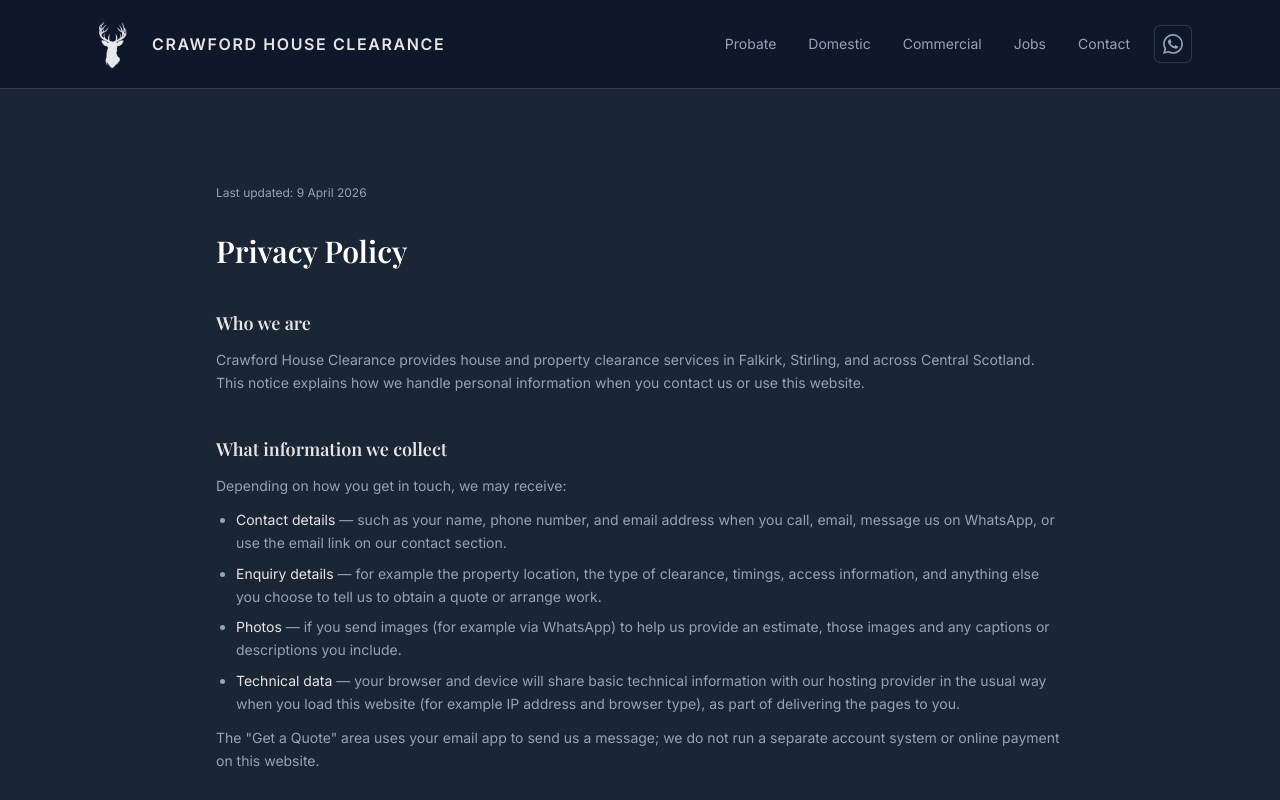
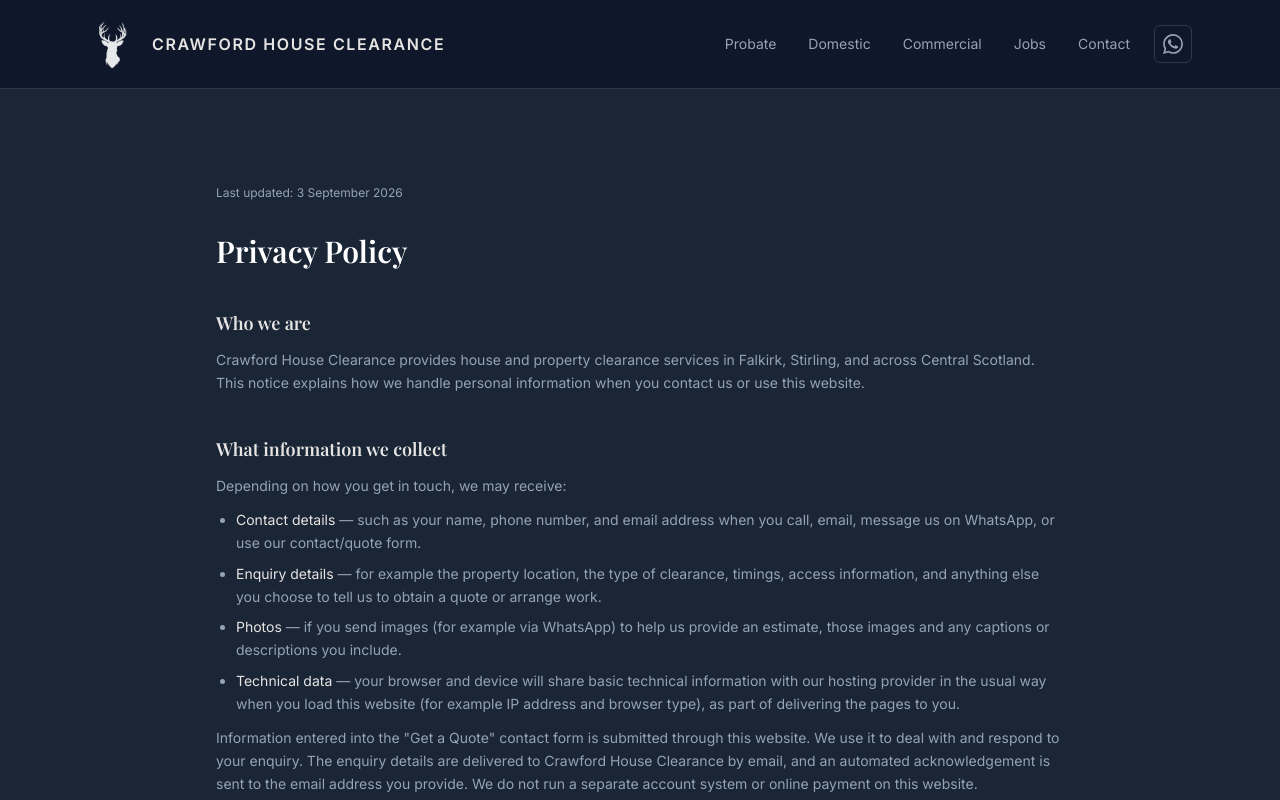
Before and after one commit to crawfordhouseclearance/website, a React (Vite) app: page /privacy in a window 1280 px wide. Shown: the top 800 px of the page. Built offline with nearby package versions, Linux system fonts and the light colour scheme; no server answers.

Commit message:
fix: update privacy notice for website contact form

```diff
--- a/src/pages/Privacy.tsx
+++ b/src/pages/Privacy.tsx
@@ -15,7 +15,7 @@ export default function Privacy() {
       <main>
         <section className="py-24">
           <div className="max-w-4xl mx-auto px-6 text-left">
-            <p className="text-xs text-text-muted mb-8">Last updated: 9 April 2026</p>
+            <p className="text-xs text-text-muted mb-8">Last updated: 3 September 2026</p>
 
             <h1 className="text-3xl font-semibold text-white mb-10">Privacy Policy</h1>
 
@@ -38,7 +38,7 @@ export default function Privacy() {
                 <li>
                   <span className="text-text-main">Contact details</span> — such as your
                   name, phone number, and email address when you call, email, message us on
-                  WhatsApp, or use the email link on our contact section.
+                  WhatsApp, or use our contact/quote form.
                 </li>
                 <li>
                   <span className="text-text-main">Enquiry details</span> — for example the
@@ -58,8 +58,11 @@ export default function Privacy() {
                 </li>
               </ul>
               <p className="mt-3">
-                The &quot;Get a Quote&quot; area uses your email app to send us a message; we
-                do not run a separate account system or online payment on this website.
+                Information entered into the &quot;Get a Quote&quot; contact form is submitted
+                through this website. We use it to deal with and respond to your enquiry.
+                The enquiry details are delivered to Crawford House Clearance by email, and
+                an automated acknowledgement is sent to the email address you provide. We do
+                not run a separate account system or online payment on this website.
               </p>
             </section>
 
```
